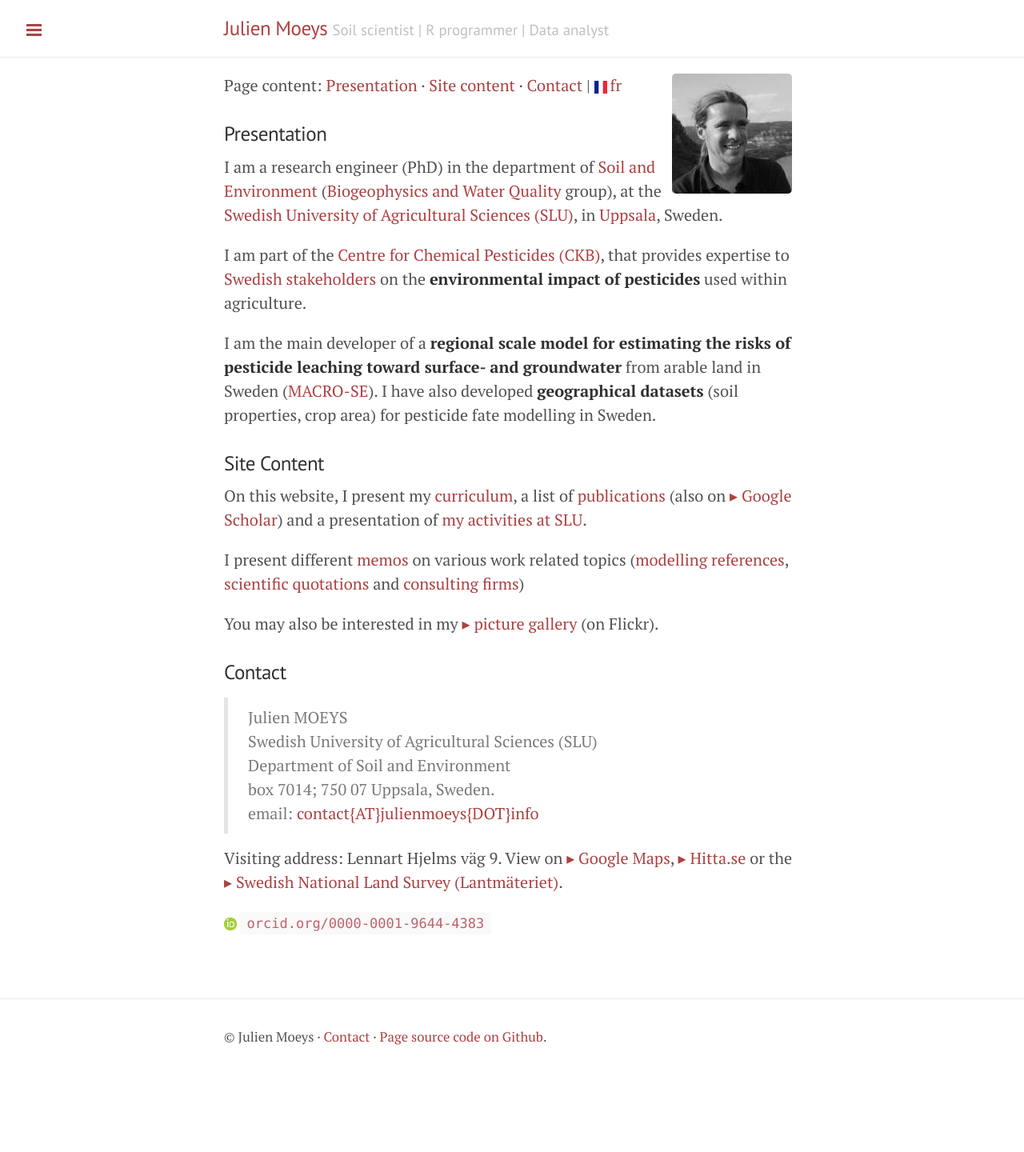
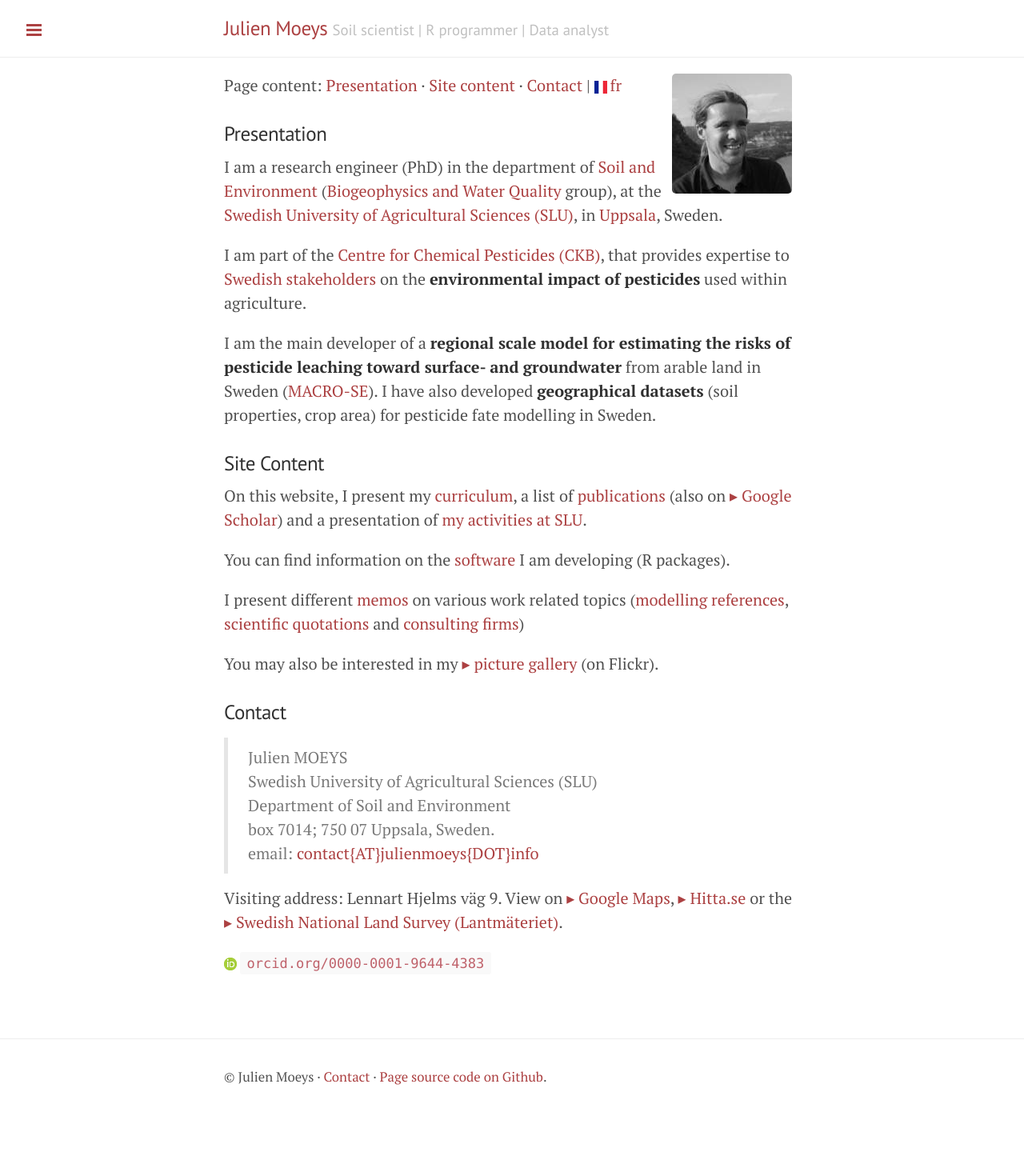
Before and after one commit to julienmoeys/julienmoeys.github.io, a Jekyll site: the page built from index.md, in a window 1280 px wide. Shown: the whole page at 80% size. Built offline with Jekyll 4.4.1, drawn with Linux system fonts in a browser that asks for light colours; Markdown is read by kramdown in place of the engine named in the settings; before the commit the page ends 1390 px from its top, so only the background shows below that.

Commit message:
Add links to software page

```diff
--- a/index.md
+++ b/index.md
@@ -35,6 +35,9 @@ fate modelling in Sweden.
 On this website, I present my [curriculum](/CV/), a list of
 [publications](/Publications/) (also on [&#9656; Google Scholar][jmScholar])
 and a presentation of [my activities at SLU](/Activities/).
+
+You can find information on the [software](/Software/)
+I am developing (R packages).
 
 <!-- You will (soon) find information on the [software](/Software/)
 I am developing (mostly R packages), and some technical notes in the
```
Also changed, not shown: CV.md (+1 -0 lines).
